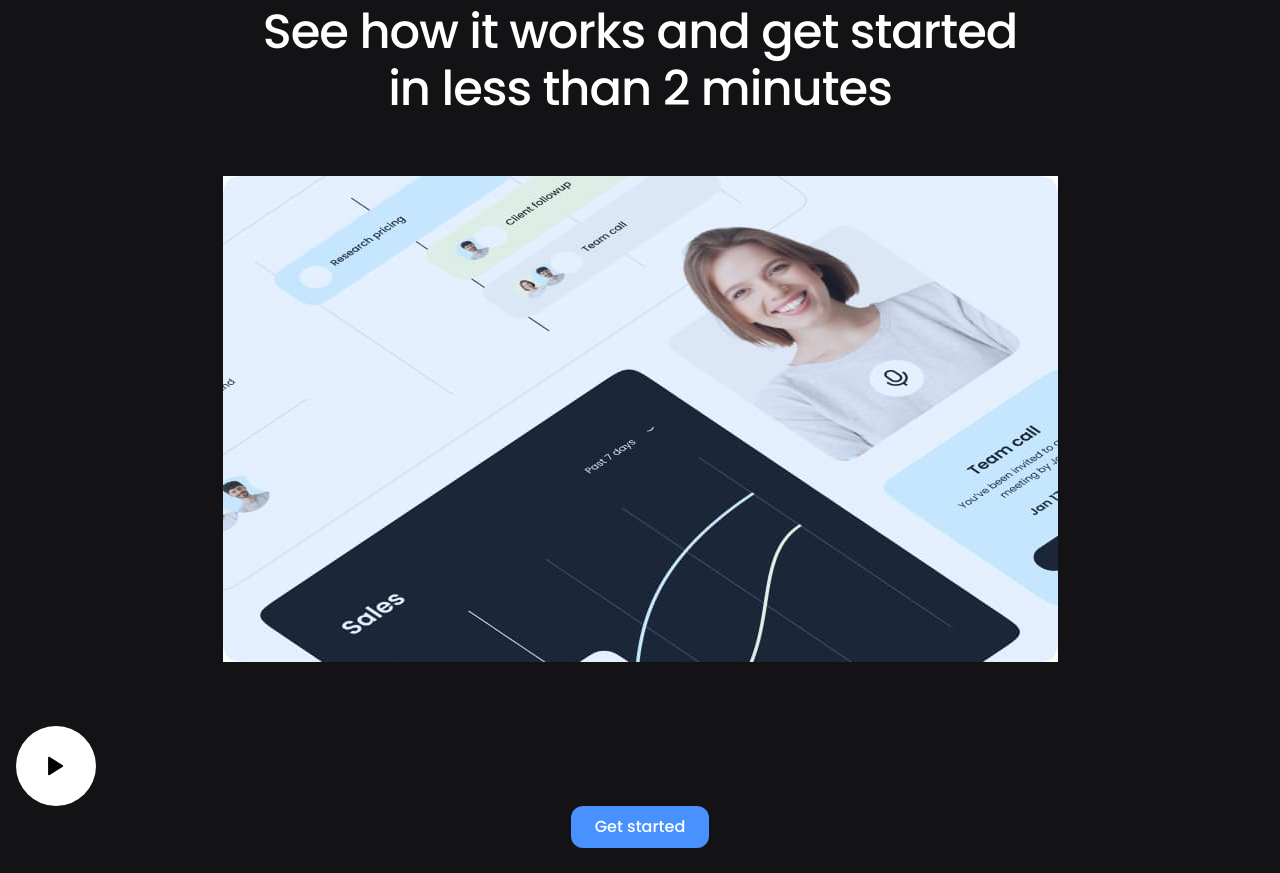
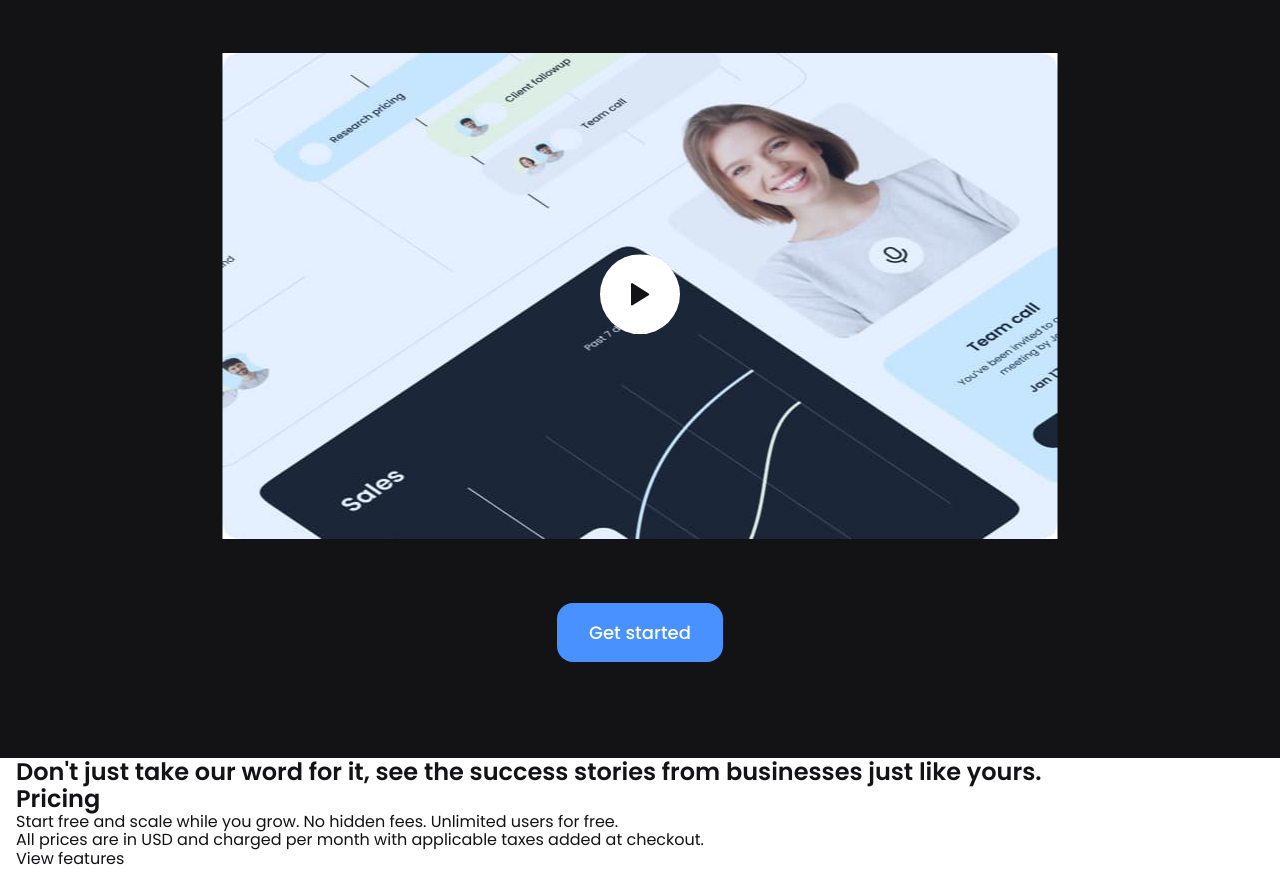
Before and after one commit to taranlizz/js_practice, a website: page growth_landing/index.html in a window 1280 px wide. Shown: the part 1096-1969 px from the top of the page. Drawn offline with nearby package versions, Linux system fonts and the light colour scheme.

Commit message:
finished player section

```diff
--- a/growth_landing/css/styles.css
+++ b/growth_landing/css/styles.css
@@ -12,6 +12,7 @@
   --secondaryBtnHov: #4891ff;
   --secondaryBtnTextHov: #ffffff;
   --linkHover: #1570f9;
+  --transition: 250ms cubic-bezier(0.4, 0, 0.2, 1);
 }
 
 /* body */
@@ -61,16 +62,18 @@
 
 .btn {
   display: inline-block;
-  padding: 12px 24px;
-  background-color: var(--secondaryBtnClr);
+  padding: 16px 32px;
   border: none;
-  border-radius: 12px;
+  border-radius: 16px;
   font-weight: 500;
+  font-size: 18px;
+  line-height: 1.5;
 }
 
 .primary-btn {
   background-color: var(--primaryBtnClr);
   color: var(--primaryBtnText);
+  transition: background-color var(--transition), color var(--transition);
 }
 
 .primary-btn:hover,
@@ -80,6 +83,7 @@
 
 .secondary-btn {
   background-color: var(--secondaryBtnClr);
+  transition: background-color var(--transition);
 }
 
 .secondary-btn:hover,
@@ -133,6 +137,7 @@
 .header-link {
   font-weight: 500;
   line-height: 1.5;
+  transition: color var(--transition);
 }
 
 .header-link:hover {
@@ -153,6 +158,11 @@
   padding: 72px 0;
 }
 
+.hero-container {
+  position: relative;
+  min-height: 653px;
+}
+
 .hero-title {
   margin-bottom: 24px;
   width: 824px;
@@ -167,11 +177,13 @@
   margin-bottom: 40px;
   width: 611px;
   font-size: 20px;
+  line-height: 1.6;
 }
 
 .header-btn-wrapper {
   display: inline-flex;
   gap: 16px;
+  margin-bottom: 50px;
 }
 
 .hero-book-btn {
@@ -186,11 +198,21 @@
   fill: currentColor;
 }
 
+.hero-image {
+  position: absolute;
+  bottom: 0;
+  z-index: -1;
+}
+
 /* demo */
 
 .player-section {
   background-color: var(--secondBgClr);
   padding: 96px 0;
+}
+
+.player-container {
+  text-align: center;
 }
 
 .player-title {
@@ -204,27 +226,46 @@
   text-align: center;
 }
 
+.player-box {
+  min-height: 486px;
+  margin: 0 auto 64px;
+  position: relative;
+  text-align: center;
+}
+
 .player-img {
-  margin: 0 auto 64px;
+  position: absolute;
+  top: 50%;
+  left: 50%;
+  transform: translate(-50%, -50%);
+}
+
+.player-controller-box {
+  position: absolute;
+  top: 50%;
+  left: 50%;
+  transform: translate(-50%, -50%);
 }
 
 .player-controller {
-  display: inline-flex;
-  justify-content: center;
-  align-items: center;
+  display: inline;
+
   width: 80px;
   height: 80px;
+
   background-color: #ffffff;
+  background-image: url(../images/play.svg);
+  background-repeat: no-repeat;
+  background-position: 50% 50%;
+  background-size: 19px 24px;
+
   border-radius: 50%;
   border: none;
+
+  transition: transform var(--transition), background-size var(--transition);
 }
 
-.player-controller-icon {
-  width: 20px;
-  height: 24px;
+.player-controller:hover {
+  transform: scale(1.2);
+  background-size: 23px 29px;
 }
-
-.demo-btn {
-  display: block;
-  margin: 0 auto;
-}
--- a/growth_landing/index.html
+++ b/growth_landing/index.html
@@ -65,7 +65,8 @@
               Book a demo
             </button>
           </div>
-          <img src="./images/hero.png"/ alt="services">
+          <img class="hero-image" src="./images/hero.png"/ alt="services"
+          width="1239" height="480">
         </div>
       </section>
       <!-- PLAYER SECTION -->
@@ -74,16 +75,18 @@
           <h2 class="player-title">
             See how it works and get started in less than 2 minutes
           </h2>
-          <img
-            class="player-img"
-            src="./images/video.jpg"
-            alt="video-preview"
-          />
-          <button class="player-controller">
-            <svg class="player-controller-icon">
-              <use href="./images/sprite.svg#icon-play"></use>
-            </svg>
-          </button>
+          <div class="player-box">
+            <img
+              class="player-img"
+              src="./images/video.jpg"
+              alt="video-preview"
+              width="835"
+              height="486"
+            />
+            <div class="player-controller-box">
+              <button type="button" class="player-controller"></button>
+            </div>
+          </div>
           <button type="button" class="demo-btn primary-btn btn">
             Get started
           </button>
```
Also changed, not shown: growth_landing/images/pause.svg (added), growth_landing/images/play.svg (added).
